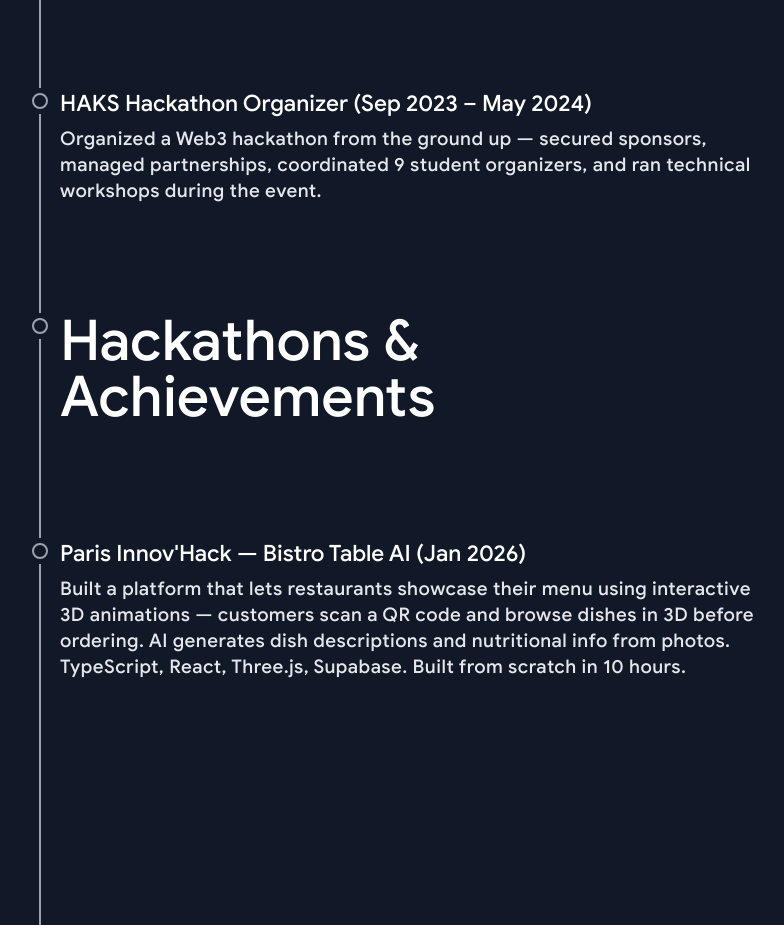
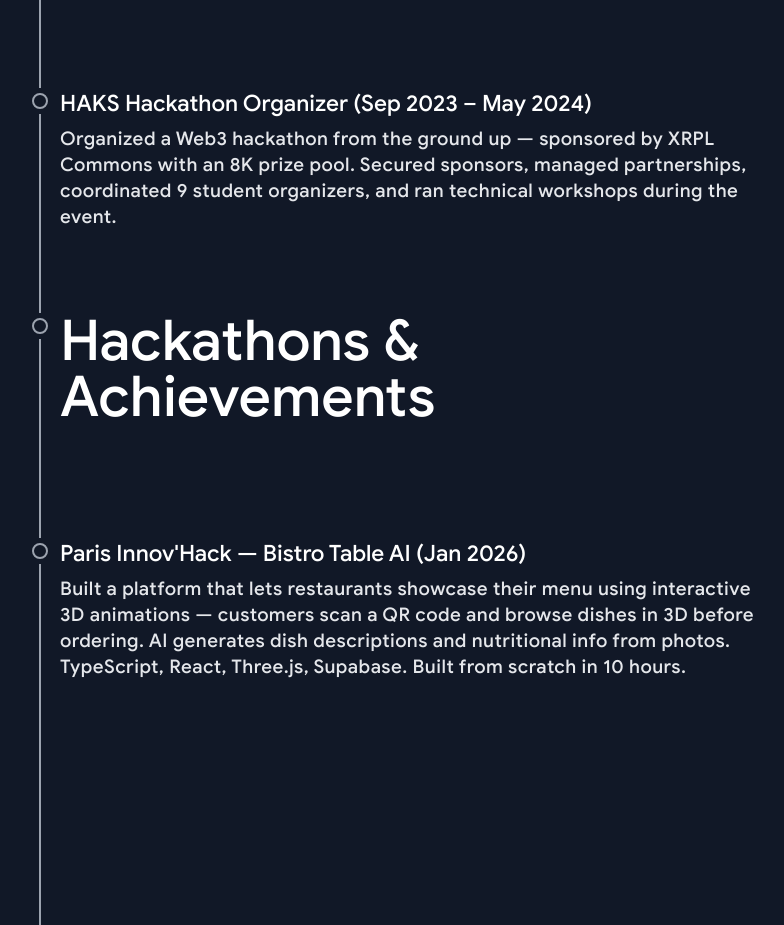
Before and after one commit to salim-lakhal/Portfolio, a Next.js app: page / in a window 1280 px wide. Shown: the part 7380-8305 px from the top of the page, without its empty margins (48-832 px from the left). Built offline with nearby package versions, Linux system fonts and the light colour scheme.

Commit message:
add HAKS sponsor details

```diff
--- a/constants.ts
+++ b/constants.ts
@@ -207,7 +207,7 @@ export const TIMELINE: Array<TimelineNodeV2> = [
     title: "HAKS Hackathon Organizer (Sep 2023 – May 2024)",
     size: ItemSize.SMALL,
     subtitle:
-      "Organized a Web3 hackathon from the ground up — secured sponsors, managed partnerships, coordinated 9 student organizers, and ran technical workshops during the event.",
+      "Organized a Web3 hackathon from the ground up — sponsored by XRPL Commons with an 8K prize pool. Secured sponsors, managed partnerships, coordinated 9 student organizers, and ran technical workshops during the event.",
     shouldDrawLine: true,
     alignment: Branch.LEFT,
   },
```
